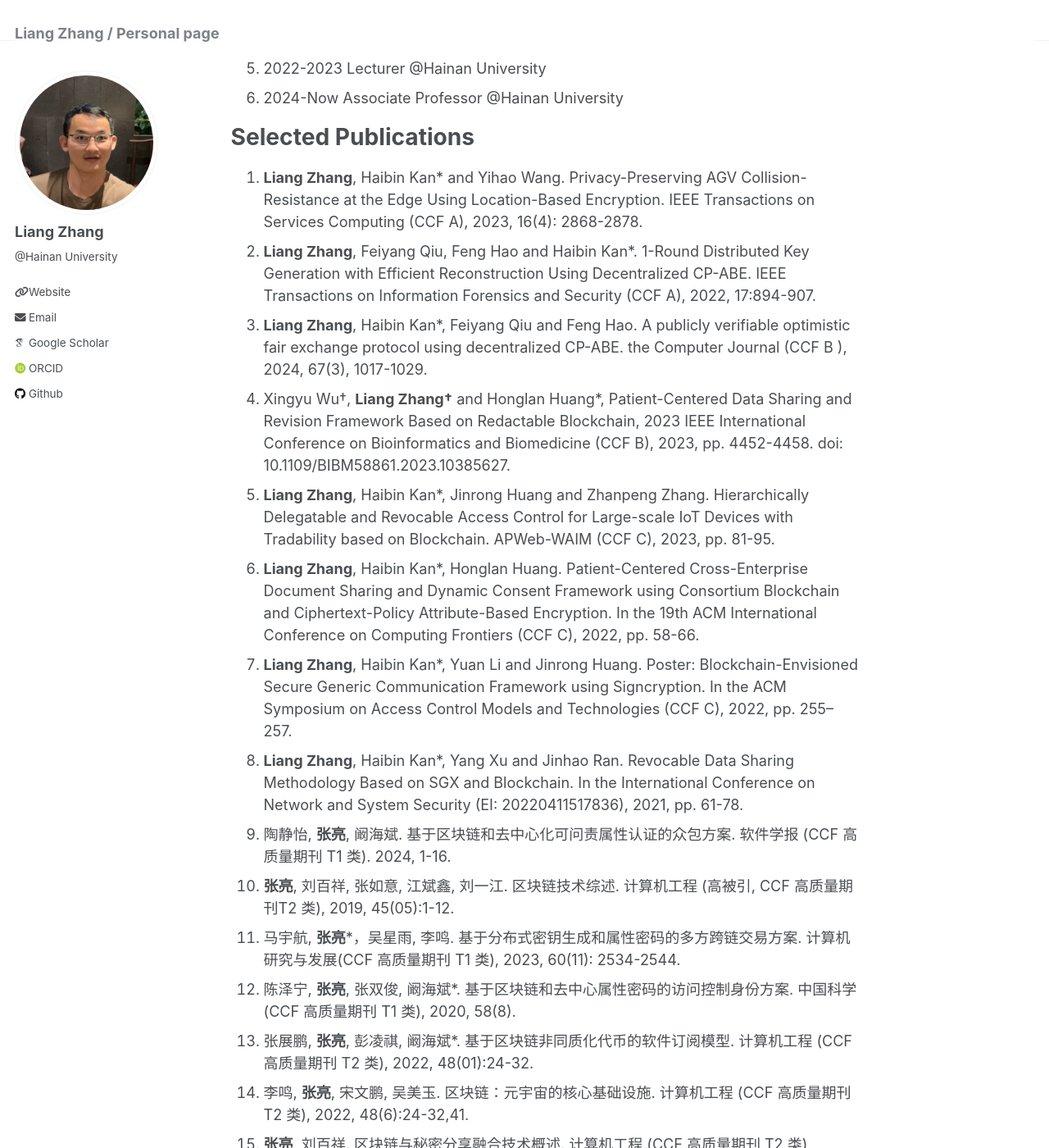
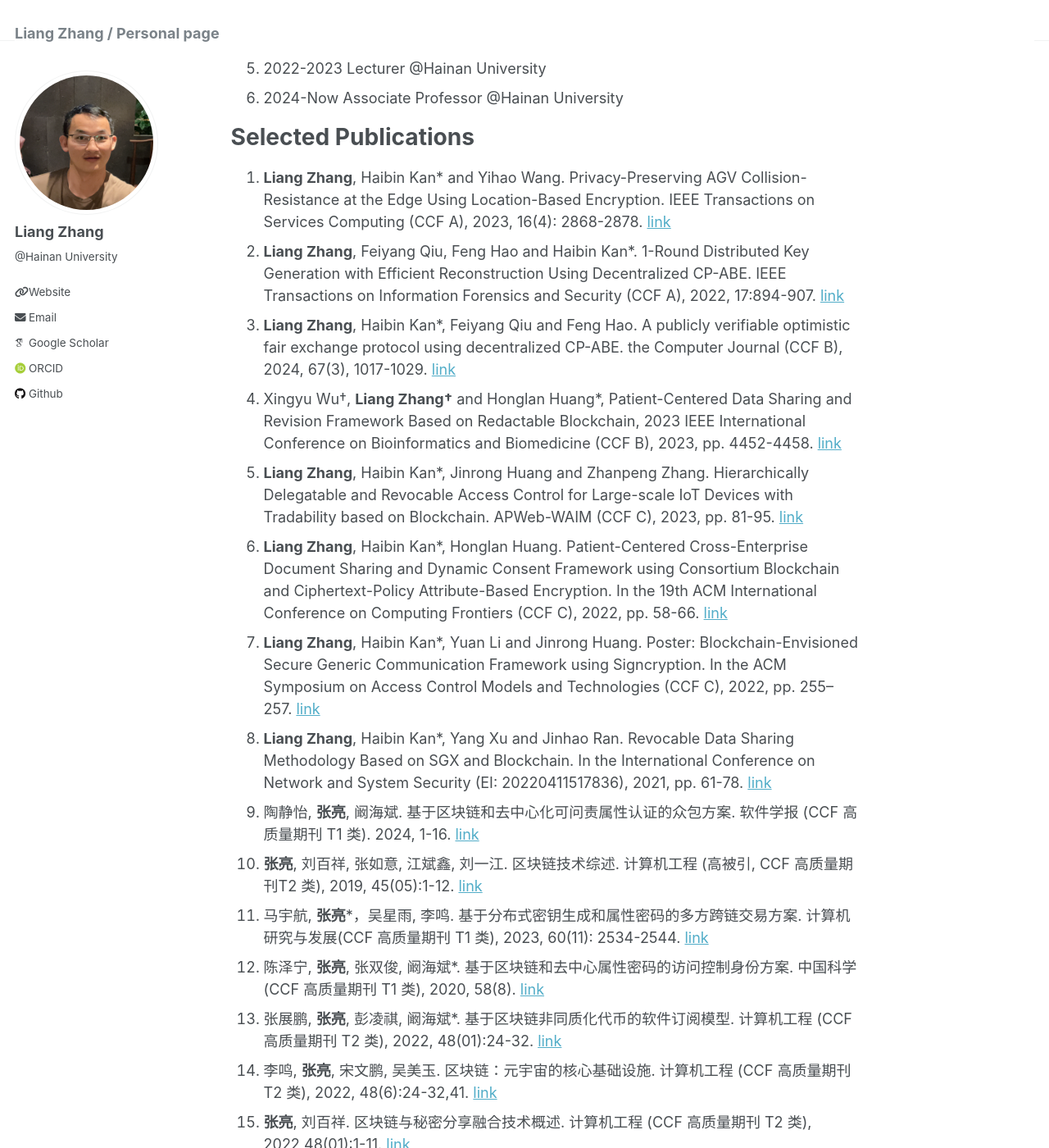
Before and after one commit to scottocs/scottocs.github.io, a Jekyll site: the page built from _pages/about.md, in a window 1280 px wide and 1400 px high, scrolled down 491 px. Shown: the whole window at 82% size. Built offline with Jekyll 4.4.1, drawn with Linux system fonts in a browser that asks for light colours; some web fonts are replaced; some of the changed text lies outside the part shown.

Commit message:
add paper links

```diff
--- a/_pages/about.md
+++ b/_pages/about.md
@@ -27,22 +27,21 @@ Work/Education Experience
 
 Selected Publications
 ======
-1. **Liang Zhang**, Haibin Kan* and Yihao Wang. Privacy-Preserving AGV Collision-Resistance at the Edge Using Location-Based Encryption. IEEE Transactions on Services Computing (CCF A), 2023, 16(4): 2868-2878.
-1. **Liang Zhang**, Feiyang Qiu, Feng Hao and Haibin Kan*. 1-Round Distributed Key Generation with Efficient Reconstruction Using Decentralized CP-ABE. IEEE Transactions on Information Forensics and Security (CCF A), 2022, 17:894-907.
-1. **Liang Zhang**, Haibin Kan*, Feiyang Qiu and Feng Hao. A publicly verifiable optimistic fair exchange protocol using decentralized CP-ABE. the Computer Journal (CCF B ), 2024, 67(3), 1017-1029.
-1. Xingyu Wu†, **Liang Zhang†** and Honglan Huang*, Patient-Centered Data Sharing and Revision Framework Based on Redactable Blockchain, 2023 IEEE International Conference on Bioinformatics and Biomedicine (CCF B), 2023, pp. 4452-4458. doi: 10.1109/BIBM58861.2023.10385627.
-1. **Liang Zhang**, Haibin Kan*, Jinrong Huang and Zhanpeng Zhang. Hierarchically Delegatable and Revocable Access Control for Large-scale IoT Devices with Tradability based on Blockchain. APWeb-WAIM (CCF C), 2023, pp. 81-95.
-1. **Liang Zhang**, Haibin Kan*, Honglan Huang. Patient-Centered Cross-Enterprise Document Sharing and Dynamic Consent Framework using Consortium Blockchain and Ciphertext-Policy Attribute-Based Encryption. In the 19th ACM International Conference on Computing Frontiers (CCF C), 2022, pp. 58-66.
-1. **Liang Zhang**, Haibin Kan*, Yuan Li and Jinrong Huang. Poster: Blockchain-Envisioned Secure Generic Communication Framework using Signcryption. In the ACM Symposium on Access Control Models and Technologies (CCF C), 2022, pp. 255–257.
-1. **Liang Zhang**, Haibin Kan*, Yang Xu and Jinhao Ran. Revocable Data Sharing Methodology Based on SGX and Blockchain. In the International Conference on Network and System Security (EI: 20220411517836), 2021, pp. 61-78.
-1. 陶静怡, **张亮**, 阚海斌. 基于区块链和去中心化可问责属性认证的众包方案. 软件学报 (CCF 高质量期刊 T1 类). 2024, 1-16.
-1. **张亮**, 刘百祥, 张如意, 江斌鑫, 刘一江. 区块链技术综述. 计算机工程 (高被引, CCF 高质量期刊T2 类), 2019, 45(05):1-12.
-1. 马宇航, **张亮***，吴星雨, 李鸣. 基于分布式密钥生成和属性密码的多方跨链交易方案. 计算机研究与发展(CCF 高质量期刊 T1 类), 2023, 60(11): 2534-2544.
-1. 陈泽宁, **张亮**, 张双俊, 阚海斌*. 基于区块链和去中心属性密码的访问控制身份方案. 中国科学 (CCF 高质量期刊 T1 类), 2020, 58(8).
-1. 张展鹏, **张亮**, 彭凌祺, 阚海斌*. 基于区块链非同质化代币的软件订阅模型. 计算机工程 (CCF 高质量期刊 T2 类), 2022, 48(01):24-32.
-1. 李鸣, **张亮**, 宋文鹏, 吴美玉. 区块链：元宇宙的核心基础设施. 计算机工程 (CCF 高质量期刊 T2 类), 2022, 48(6):24-32,41.
-1. **张亮**, 刘百祥. 区块链与秘密分享融合技术概述. 计算机工程 (CCF 高质量期刊 T2 类), 2022,48(01):1-11.
-1. 黄金荣, 刘百祥, **张亮**, 张展鹏. 基于智能合约和非同质化代币的去中心化匿名身份认证模型[J]. 计算机工程(CCF 高质量期刊 T2 类), 2023, 49(4): 14-22.
+1. **Liang Zhang**, Haibin Kan* and Yihao Wang. Privacy-Preserving AGV Collision-Resistance at the Edge Using Location-Based Encryption. IEEE Transactions on Services Computing (CCF A), 2023, 16(4): 2868-2878. [link](https://ieeexplore.ieee.org/document/10012042)
+1. **Liang Zhang**, Feiyang Qiu, Feng Hao and Haibin Kan*. 1-Round Distributed Key Generation with Efficient Reconstruction Using Decentralized CP-ABE. IEEE Transactions on Information Forensics and Security (CCF A), 2022, 17:894-907.  [link](https://ieeexplore.ieee.org/document/9715067)
+1. **Liang Zhang**, Haibin Kan*, Feiyang Qiu and Feng Hao. A publicly verifiable optimistic fair exchange protocol using decentralized CP-ABE. the Computer Journal (CCF B), 2024, 67(3), 1017-1029. [link](https://academic.oup.com/comjnl/article-abstract/67/3/1017/7135811)
+1. Xingyu Wu†, **Liang Zhang†** and Honglan Huang*, Patient-Centered Data Sharing and Revision Framework Based on Redactable Blockchain, 2023 IEEE International Conference on Bioinformatics and Biomedicine (CCF B), 2023, pp. 4452-4458. [link](https://www.computer.org/csdl/proceedings-article/bibm/2023/10385627/1TOaLhlE9xK)
+1. **Liang Zhang**, Haibin Kan*, Jinrong Huang and Zhanpeng Zhang. Hierarchically Delegatable and Revocable Access Control for Large-scale IoT Devices with Tradability based on Blockchain. APWeb-WAIM (CCF C), 2023, pp. 81-95. [link](https://link.springer.com/chapter/10.1007/978-981-97-2303-4_6)
+1. **Liang Zhang**, Haibin Kan*, Honglan Huang. Patient-Centered Cross-Enterprise Document Sharing and Dynamic Consent Framework using Consortium Blockchain and Ciphertext-Policy Attribute-Based Encryption. In the 19th ACM International Conference on Computing Frontiers (CCF C), 2022, pp. 58-66. [link](https://dl.acm.org/doi/abs/10.1145/3528416.3530228)
+1. **Liang Zhang**, Haibin Kan*, Yuan Li and Jinrong Huang. Poster: Blockchain-Envisioned Secure Generic Communication Framework using Signcryption. In the ACM Symposium on Access Control Models and Technologies (CCF C), 2022, pp. 255–257. [link](https://dl.acm.org/doi/abs/10.1145/3532105.3535034)
+1. **Liang Zhang**, Haibin Kan*, Yang Xu and Jinhao Ran. Revocable Data Sharing Methodology Based on SGX and Blockchain. In the International Conference on Network and System Security (EI: 20220411517836), 2021, pp. 61-78. [link](https://link.springer.com/chapter/10.1007/978-3-030-92708-0_4)
+1. 陶静怡, **张亮**, 阚海斌. 基于区块链和去中心化可问责属性认证的众包方案. 软件学报 (CCF 高质量期刊 T1 类). 2024, 1-16. [link](https://www.jos.org.cn/jos/article/abstract/nk016)
+1. **张亮**, 刘百祥, 张如意, 江斌鑫, 刘一江. 区块链技术综述. 计算机工程 (高被引, CCF 高质量期刊T2 类), 2019, 45(05):1-12. [link](https://www.ecice06.com/CN/10.19678/j.issn.1000-3428.0053554)
+1. 马宇航, **张亮***，吴星雨, 李鸣. 基于分布式密钥生成和属性密码的多方跨链交易方案. 计算机研究与发展(CCF 高质量期刊 T1 类), 2023, 60(11): 2534-2544. [link](https://crad.ict.ac.cn/cn/article/doi/10.7544/issn1000-1239.202330305?viewType=HTML)
+1. 陈泽宁, **张亮**, 张双俊, 阚海斌*. 基于区块链和去中心属性密码的访问控制身份方案. 中国科学 (CCF 高质量期刊 T1 类), 2020, 58(8). [link](http://scis.scichina.com/cn/2021/SSI-2020-0048.pdf)
+1. 张展鹏, **张亮**, 彭凌祺, 阚海斌*. 基于区块链非同质化代币的软件订阅模型. 计算机工程 (CCF 高质量期刊 T2 类), 2022, 48(01):24-32. [link](https://www.ecice06.com/CN/10.19678/j.issn.1000-3428.0062500)
+1. 李鸣, **张亮**, 宋文鹏, 吴美玉. 区块链：元宇宙的核心基础设施. 计算机工程 (CCF 高质量期刊 T2 类), 2022, 48(6):24-32,41. [link](https://www.ecice06.com/CN/10.19678/j.issn.1000-3428.0064120)
+1. **张亮**, 刘百祥. 区块链与秘密分享融合技术概述. 计算机工程 (CCF 高质量期刊 T2 类), 2022,48(01):1-11. [link](https://www.ecice06.com/CN/10.19678/j.issn.1000-3428.0064102)
 
 
 Fundings
```
